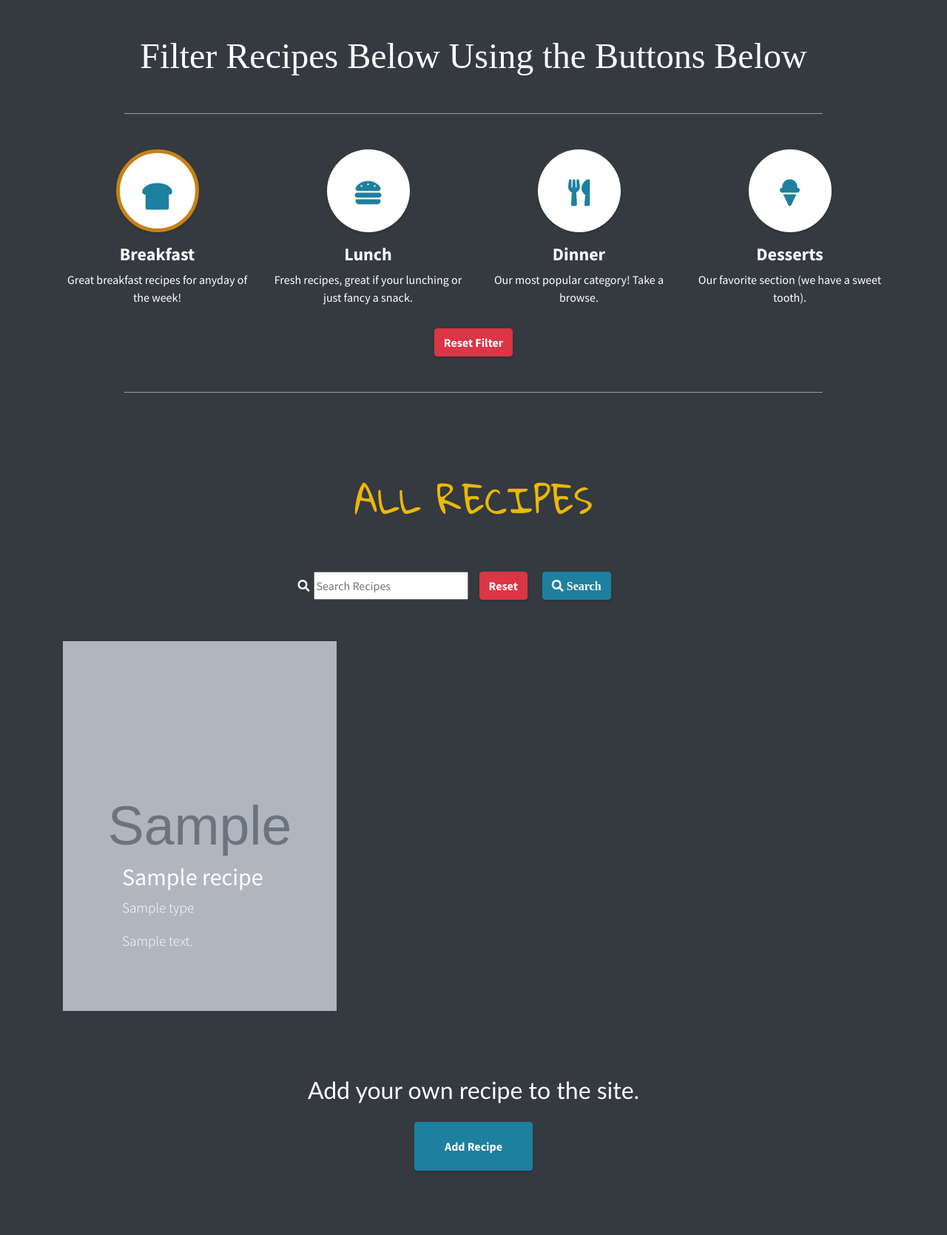
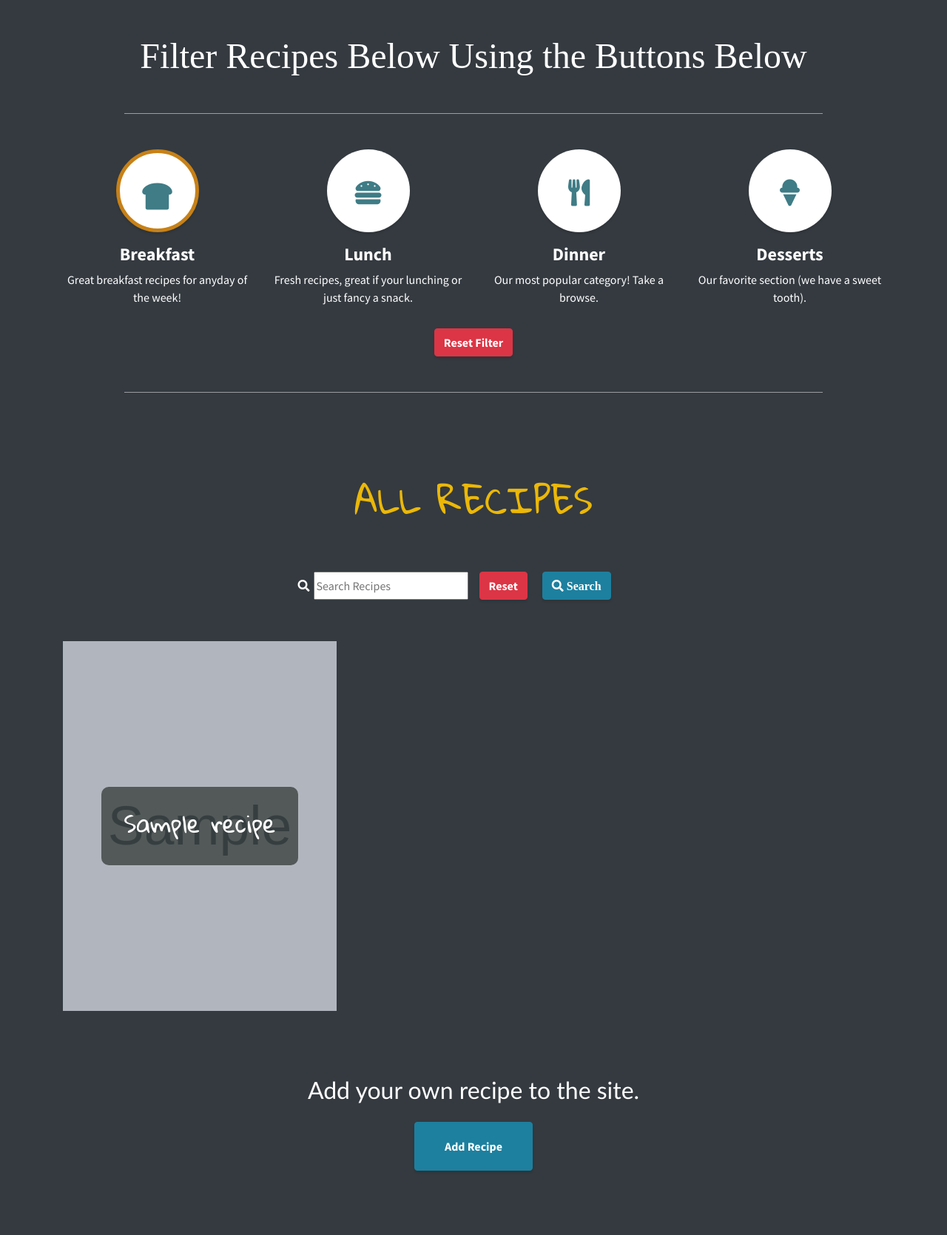
Before and after one commit to jamie120/ms3-eat-vegan-recipes, a Flask app: page /recipes?category=breakfast in a window 1280 px wide. Shown: the part 221-1891 px from the top of the page at 74% size. Run offline with Flask 2, Linux system fonts and the light colour scheme; the visitor is signed in with stand-in values (Sample User, id 1); grey boxes marked "Sample" are stand-in pictures; a database or web service that is not in the repository returns one stand-in record (values such as "Sample title"); some libraries are stand-ins or nearby versions; some web fonts are replaced.

Commit message:
Change recipe card style

```diff
--- a/static/css/style.css
+++ b/static/css/style.css
@@ -8,6 +8,7 @@
 .buttons {
     width: 90%;
     padding: 5px;
+    margin-bottom: 30px;
 }
 
 .small-top-margin {
@@ -97,9 +98,9 @@ input:focus, textarea:focus {
 }
 
 #recipe-caption-top-4 {
-    margin-top: 100px;
-    background-color: rgba(20, 28, 23, 0.6);
+    margin-top: 90px;
     padding: 10px;
+    padding-left: 20px;
     border-radius: 10px;
 }
 
@@ -150,6 +151,24 @@ i.fa.fa-heart {
 
 button#search-btn {
     margin-left: 20px;
+}
+
+.caption-content {
+    background-color: rgba(20, 28, 23, 0.6);
+    padding: 10px;
+    border-radius: 10px;
+}
+
+.caption-content-recipes {
+    background-color: rgba(20, 28, 23, 0.6);
+    padding: 10px;
+    border-radius: 10px;
+}
+
+.recipe-card-title {
+    font-family: Gloria Hallelujah;
+    padding: 20px;
+    text-align: center;
 }
 
 /* recipe page */
@@ -458,6 +477,7 @@ h2{
     transition: .3s;
     -webkit-transition: .3s;
     -ms-transition: .3s;
+    margin-bottom: 20px;
 }
 .mat-input-outer .border::before{
     content: " ";
@@ -477,6 +497,12 @@ h2{
     width: 100%;
     background: purple;
 }
+
+.mat-input-outer textarea:focus ~ .border::before{
+    width: 100%;
+    background: purple;
+}
+
 .mat-input-outer input + label.active{
     left: 5px;
     top: -25px;
--- a/static/css/stylish-portfolio.css
+++ b/static/css/stylish-portfolio.css
@@ -202,7 +202,7 @@ h6 {
 
 .service-icon {
   background-color: #fff;
-  color: #1D809F;
+  color: #3f7c86;
   height: 7rem;
   width: 7rem;
   display: block;
@@ -243,11 +243,17 @@ h6 {
   top: 0;
   bottom: 0;
   z-index: 1;
+  justify-content: center;
 }
 
 .portfolio-item .caption .caption-content {
   color: #fff;
-  margin: auto 2rem 2rem;
+  margin: auto 0;
+}
+
+.portfolio-item .caption .caption-content-recipes {
+  color: #fff;
+  margin: auto 0;
 }
 
 .portfolio-item .caption .caption-content h2 {
@@ -256,6 +262,16 @@ h6 {
 }
 
 .portfolio-item .caption .caption-content p {
+  font-weight: 300;
+  font-size: 1.2rem;
+}
+
+.portfolio-item .caption .caption-content-recipes h2 {
+  font-size: 0.8rem;
+  text-transform: uppercase;
+}
+
+.portfolio-item .caption .caption-content-recipes p {
   font-weight: 300;
   font-size: 1.2rem;
 }
@@ -272,12 +288,16 @@ h6 {
     -webkit-clip-path: inset(0px);
     clip-path: inset(0px);
   }
+
   .portfolio-item .caption .caption-content {
     transition: opacity 0.25s;
-    margin-left: 5rem;
-    margin-right: 5rem;
-    margin-bottom: 5rem;
+    margin: 5rem;
   }
+
+   .portfolio-item .caption .caption-content-recipes {
+    transition: opacity 0.25s;
+  }
+
   .portfolio-item img {
     transition: -webkit-clip-path 0.25s ease-out;
     transition: clip-path 0.25s ease-out;
@@ -363,7 +383,7 @@ a:hover, a:focus, a:active {
 }
 
 .bg-primary {
-  background-color: #1D809F !important;
+  background-color: #2c4650 !important;
 }
 
 .text-primary {
--- a/templates/edit_recipe.html
+++ b/templates/edit_recipe.html
@@ -8,9 +8,6 @@
     </div>
     <div class="overlay"></div>
 </header>
-
-<h3 class="text-center page-header">Edit Recipe</h3>
-
 
 <div id="add-recipe-form-container" class="container">
 
@@ -222,7 +219,7 @@
             <div class="row">
                 <div class="col d-flex justify-content-center">
                     <button type="submit" id="submit" class="btn btn-xl">
-                        Submit Recipe
+                        Submit Changes
                     </button>
                 </div>
 
--- a/templates/recipes.html
+++ b/templates/recipes.html
@@ -114,10 +114,8 @@
             <div class="col-lg-4">
                 <a class="portfolio-item" href="{{ url_for('get_recipe', recipe_id=recipe._id) }}">
                     <div class="caption">
-                        <div class="caption-content">
-                            <div class="h2">{{ recipe.name }}</div>
-                            <p>{{ recipe.type }}</p>
-                            <p class="mb-0">{{ recipe.short_description }}</p>
+                        <div class="caption-content-recipes">
+                            <div class="h2 recipe-card-title">{{ recipe.name }}</div>
                         </div>
                     </div>
                     <img class="img-fluid top-recipe-img" src="{{recipe.img_url}}" alt="">
```
Also changed, not shown: templates/add_recipe.html (+3 -6 lines), templates/home.html (+0 -8 lines).
